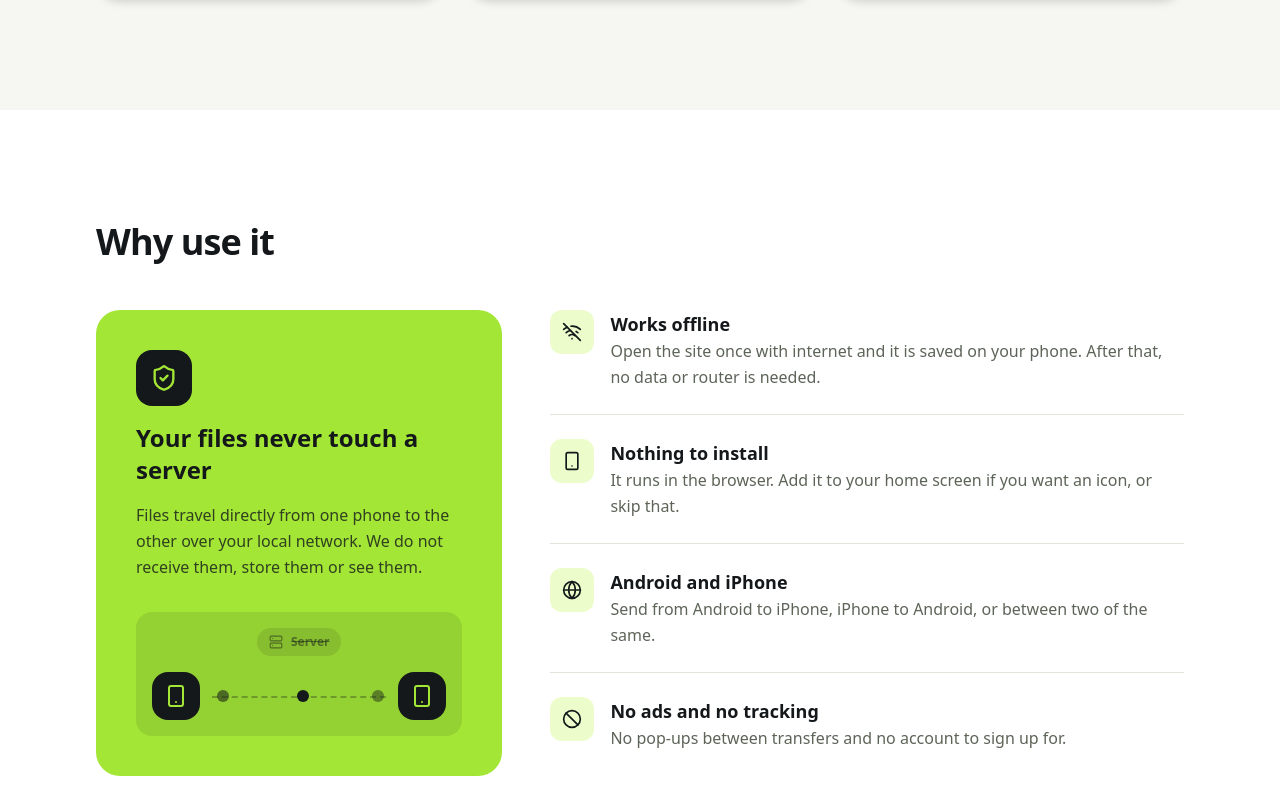
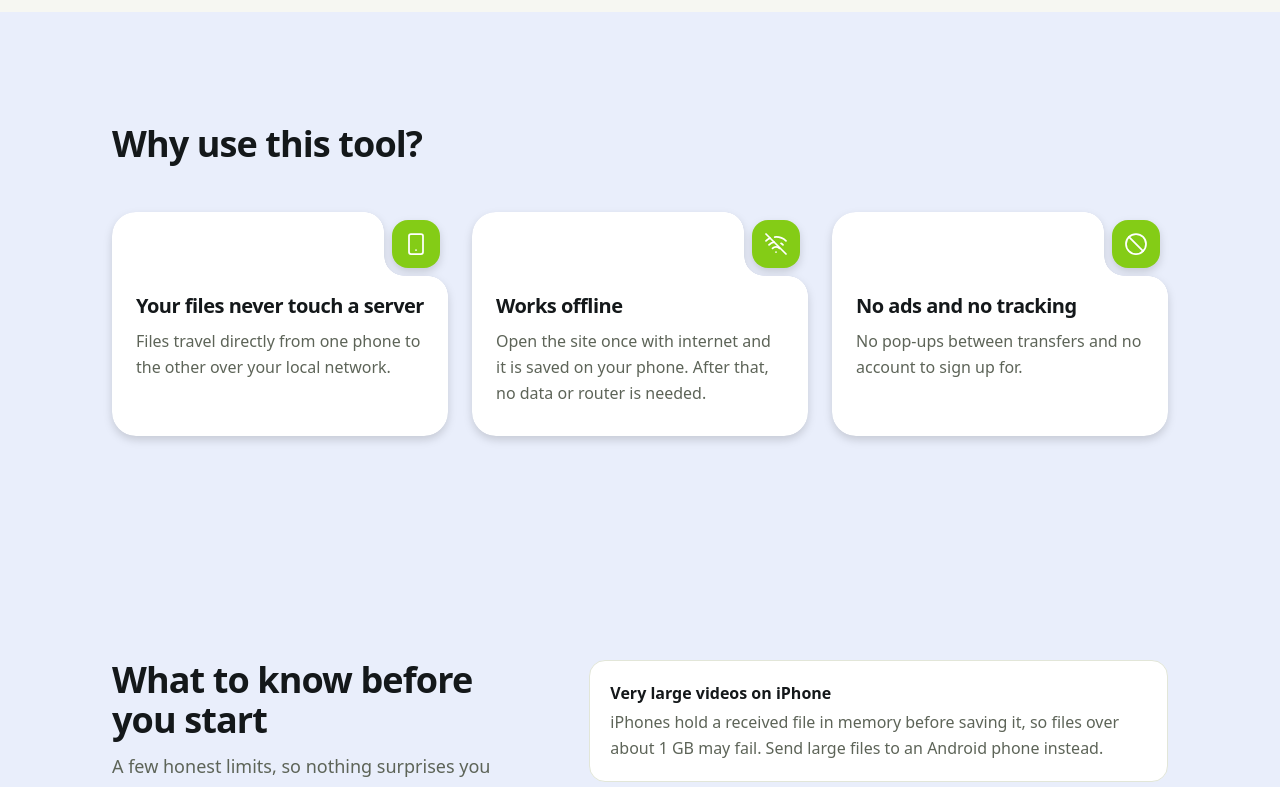
Before and after one commit to writefreak/hypersnc, a React (Vite) app: page / in a window 1280 px wide. Shown: the part 1171-1958 px from the top of the page. Built offline with nearby package versions, Linux system fonts and the light colour scheme.

Commit message:
update home page

```diff
--- a/src/components/landing/Benefits.jsx
+++ b/src/components/landing/Benefits.jsx
@@ -12,23 +12,18 @@ import { motion, useReducedMotion } from "framer-motion";
 
 const BENEFITS = [
   {
+    icon: Smartphone,
+    title: "Your files never touch a server",
+    description:
+      " Files travel directly from one phone to the other over your local network.",
+  },
+  {
     icon: WifiOff,
     title: "Works offline",
     description:
       "Open the site once with internet and it is saved on your phone. After that, no data or router is needed.",
   },
-  {
-    icon: Smartphone,
-    title: "Nothing to install",
-    description:
-      "It runs in the browser. Add it to your home screen if you want an icon, or skip that.",
-  },
-  {
-    icon: Globe,
-    title: "Android and iPhone",
-    description:
-      "Send from Android to iPhone, iPhone to Android, or between two of the same.",
-  },
+
   {
     icon: Ban,
     title: "No ads and no tracking",
@@ -41,97 +36,57 @@ function DirectTransfer() {
   const packets = [0, 0.6, 1.2];
 
   return (
-    <div className="rounded-2xl bg-ink/10 p-4 2xl:p-6">
+    <div className="w-full rounded-2xl bg-ink/5 p-4 lg:max-w-sm 2xl:max-w-md 2xl:p-6">
       {/* The server we never use */}
-      <div className="mx-auto mb-4 flex w-fit items-center gap-2 rounded-full bg-ink/10 px-3 py-1.5 text-xs font-semibold text-ink/50 2xl:mb-5 2xl:text-sm">
+      <div className="mx-auto mb-4 flex w-fit items-center gap-2 rounded-full bg-ink/5 px-3 py-1.5 text-xs font-semibold text-ink/50 2xl:mb-5 2xl:text-sm">
         <Server className="size-3.5 2xl:size-4" />
         <span className="line-through">Server</span>
       </div>
+    </div>
+  );
+}
 
-      {/* Phone to phone */}
-      <div className="flex items-center gap-3 2xl:gap-4">
-        <span className="grid size-12 shrink-0 place-items-center rounded-2xl bg-ink text-accent 2xl:size-14">
-          <Smartphone className="size-6 2xl:size-7" />
-        </span>
-
-        <div className="relative h-6 flex-1">
-          <div className="absolute inset-x-0 top-1/2 border-t-2 border-dashed border-ink/30" />
-
-          {packets.map((delay) => (
-            <motion.span
-              key={delay}
-              className="absolute top-1/2 size-3 -translate-x-1/2 -translate-y-1/2 rounded-full bg-ink 2xl:size-3.5"
-              style={
-                reduceMotion ? { left: `${20 + delay * 40}%` } : { left: "0%" }
-              }
-              animate={
-                reduceMotion
-                  ? undefined
-                  : { left: ["0%", "100%"], opacity: [0, 1, 1, 0] }
-              }
-              transition={{
-                duration: 1.8,
-                ease: "easeInOut",
-                repeat: Infinity,
-                delay,
-              }}
-            />
-          ))}
-        </div>
-
-        <motion.span
-          className="grid size-12 shrink-0 place-items-center rounded-2xl bg-ink text-accent 2xl:size-14"
-          animate={reduceMotion ? undefined : { scale: [1, 1, 1.08, 1] }}
-          transition={{
-            duration: 1.8,
-            ease: "easeOut",
-            repeat: Infinity,
-            times: [0, 0.75, 0.9, 1],
-          }}
-        >
-          <Smartphone className="size-6 2xl:size-7" />
-        </motion.span>
-      </div>
+function NotchButton({ icon: Icon }) {
+  return (
+    <div
+      aria-hidden="true"
+      className="absolute right-2 top-2 grid size-12 place-items-center rounded-2xl bg-accent-strong text-white transition-transform duration-300 group-hover:scale-105 2xl:right-3 2xl:top-3 2xl:size-14"
+    >
+      <Icon className="size-6 2xl:size-7" strokeWidth={1.75} />
     </div>
   );
 }
 
 export default function Benefits() {
   return (
-    <section id="why" className="scroll-mt-20 bg-surface py-16 lg:py-28">
+    <section id="why" className="scroll-mt-20 bg-[#E9EEFB] py-16 lg:py-28">
       <Container className="space-y-12">
-        <SectionHeading title="Why use it" />
-        <div className="grid gap-8 lg:grid-cols-5 lg:gap-12">
-          <div className="flex flex-col justify-between gap-8 rounded-3xl bg-accent p-8 lg:col-span-2 lg:p-10 2xl:p-12">
-            <div className="space-y-4">
-              <span className="flex size-14 items-center justify-center rounded-2xl bg-ink text-accent 2xl:size-16">
-                <ShieldCheck className="size-7 2xl:size-8" />
-              </span>
-              <h3 className="text-2xl font-extrabold 2xl:text-3xl">
-                Your files never touch a server
-              </h3>
-              <p className="leading-relaxed text-ink/80 2xl:text-lg">
-                Files travel directly from one phone to the other over your
-                local network. We do not receive them, store them or see them.
-              </p>
-            </div>
+        <SectionHeading title="Why use this tool?" />
 
-            <DirectTransfer />
-          </div>
+        <div className="grid gap-6 md:grid-cols-2 lg:grid-cols-3 2xl:gap-8">
+          {/* Benefit cards */}
+          {BENEFITS.map((benefit) => {
+            const Icon = benefit.icon;
+            return (
+              <div
+                key={benefit.title}
+                className="group relative drop-shadow-lg transition-transform duration-300 hover:-translate-y-1"
+              >
+                <div className="notch-card flex min-h-52 md:min-h-56 flex-col justify-start pt-20 rounded-3xl bg-white p-6 text-ink md:min-h-56 2xl:min-h-64 2xl:p-10">
+                  <div>
+                    <h3 className="mb-2 text-lg font-bold tracking-tight lg:text-xl 2xl:text-2xl">
+                      {benefit.title}
+                    </h3>
+                    <p className="text-sm leading-relaxed text-muted md:text-base 2xl:text-lg">
+                      {benefit.description}
+                    </p>
+                  </div>
+                </div>
 
-          <ul className="divide-y divide-line lg:col-span-3">
-            {BENEFITS.map(({ icon: Icon, title, description }) => (
-              <li key={title} className="flex gap-4 py-6 first:pt-0 last:pb-0">
-                <span className="flex size-11 shrink-0 items-center justify-center rounded-xl bg-accent-soft">
-                  <Icon className="size-5" />
-                </span>
-                <div>
-                  <h3 className="text-lg font-bold">{title}</h3>
-                  <p className="leading-relaxed text-muted">{description}</p>
-                </div>
-              </li>
-            ))}
-          </ul>
+                <NotchButton icon={Icon} />
+              </div>
+            );
+          })}
         </div>
       </Container>
     </section>
--- a/src/components/landing/Hero.jsx
+++ b/src/components/landing/Hero.jsx
@@ -92,13 +92,13 @@ export default function Hero() {
   return (
     <section className="bg-[#E9EEFB] text-[#12141F]">
       {/* Copy */}
-      <Container className="grid bg-[#E9EEFB] items-center gap-12 py-12 md:py-16 md:grid-cols-[1fr_1.05fr]">
-        <div className="space-y-7">
+      <Container className="grid bg-[#E9EEFB] items-center gap-12 py-12 md:py-10 md:grid-cols-[1fr_1.05fr]">
+        <div className="space-y-7 md:space-y-4">
           <h1 className="text-4xl font-extrabold leading-[1.02] tracking-tight md:text-6xl 2xl:text-7xl">
             Send files between any two phones without internet
           </h1>
 
-          <p className="max-w-xl text-sm md:text-base leading-relaxed text-[#12141F]/70 2xl:text-xl">
+          <p className="max-w-xl text-sm  leading-relaxed text-[#12141F]/70 2xl:text-xl">
             Share Photos, videos, PDFs, music and APK files straight from one
             phone to the other, even without signal or data.
           </p>
@@ -122,7 +122,7 @@ export default function Hero() {
         </div>
 
         {/* Phone image */}
-        <ParallaxImage className="relative hidden h-[500px] w-full overflow-hidden rounded-[2rem] border-2 border-[#12141F] bg-white md:block" />
+        <ParallaxImage className="relative hidden h-[450px] w-full overflow-hidden rounded-4xl border-2 border-[#12141F] bg-white md:block" />
       </Container>
     </section>
   );
--- a/src/components/layout/Container.jsx
+++ b/src/components/layout/Container.jsx
@@ -1,3 +1,9 @@
 export default function Container({ className = "", children }) {
-  return <div className={`mx-auto w-full max-w-6xl px-5 md:px-8 2xl:max-w-7xl ${className}`}>{children}</div>;
+  return (
+    <div
+      className={`mx-auto w-full max-w-6xl px-5 md:px-12 2xl:max-w-7xl ${className}`}
+    >
+      {children}
+    </div>
+  );
 }
```
